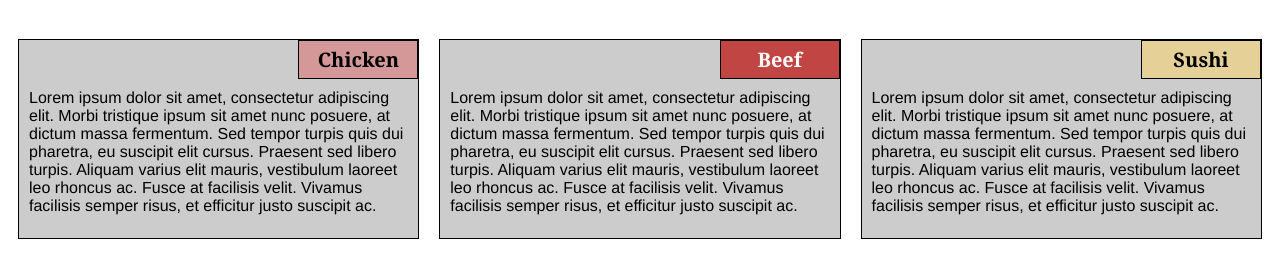
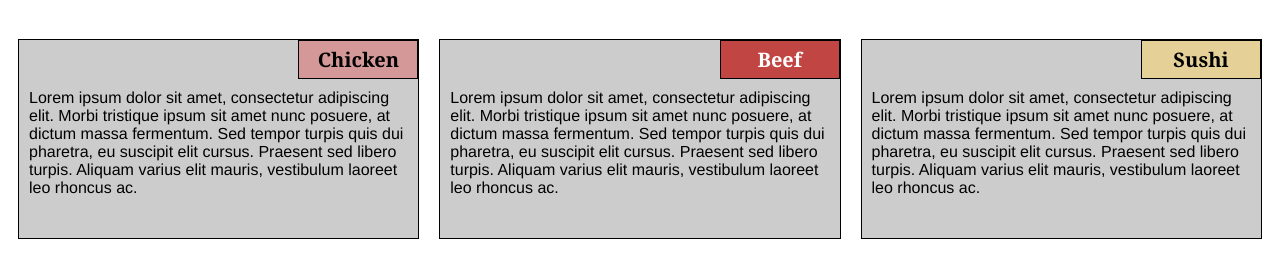
Before and after one commit to jfjuanmiguel/coursera-html-css-js-web-developers, a plain HTML site: page module2-solution/index.html in a window 1280 px wide. Shown: the part 61-338 px from the top of the page. Drawn offline with Linux system fonts and the light colour scheme.

Commit message:
remove text

```diff
--- a/module2-solution/index.html
+++ b/module2-solution/index.html
@@ -13,7 +13,7 @@
 			<section>
 				<div id="chicken">Chicken</div>
 				<p>
-					Lorem ipsum dolor sit amet, consectetur adipiscing elit. Morbi tristique ipsum sit amet nunc posuere, at dictum massa fermentum. Sed tempor turpis quis dui pharetra, eu suscipit elit cursus. Praesent sed libero turpis. Aliquam varius elit mauris, vestibulum laoreet leo rhoncus ac. Fusce at facilisis velit. Vivamus facilisis semper risus, et efficitur justo suscipit ac.
+					Lorem ipsum dolor sit amet, consectetur adipiscing elit. Morbi tristique ipsum sit amet nunc posuere, at dictum massa fermentum. Sed tempor turpis quis dui pharetra, eu suscipit elit cursus. Praesent sed libero turpis. Aliquam varius elit mauris, vestibulum laoreet leo rhoncus ac.
 				</p>
 			</section>
 		</div>
@@ -21,7 +21,7 @@
 			<section>
 				<div id="beef">Beef</div>
 				<p>
-					Lorem ipsum dolor sit amet, consectetur adipiscing elit. Morbi tristique ipsum sit amet nunc posuere, at dictum massa fermentum. Sed tempor turpis quis dui pharetra, eu suscipit elit cursus. Praesent sed libero turpis. Aliquam varius elit mauris, vestibulum laoreet leo rhoncus ac. Fusce at facilisis velit. Vivamus facilisis semper risus, et efficitur justo suscipit ac.
+					Lorem ipsum dolor sit amet, consectetur adipiscing elit. Morbi tristique ipsum sit amet nunc posuere, at dictum massa fermentum. Sed tempor turpis quis dui pharetra, eu suscipit elit cursus. Praesent sed libero turpis. Aliquam varius elit mauris, vestibulum laoreet leo rhoncus ac.
 				</p>
 			</section>
 		</div>
@@ -29,7 +29,7 @@
 			<section>
 				<div id="sushi">Sushi</div>
 				<p>
-					Lorem ipsum dolor sit amet, consectetur adipiscing elit. Morbi tristique ipsum sit amet nunc posuere, at dictum massa fermentum. Sed tempor turpis quis dui pharetra, eu suscipit elit cursus. Praesent sed libero turpis. Aliquam varius elit mauris, vestibulum laoreet leo rhoncus ac. Fusce at facilisis velit. Vivamus facilisis semper risus, et efficitur justo suscipit ac.
+					Lorem ipsum dolor sit amet, consectetur adipiscing elit. Morbi tristique ipsum sit amet nunc posuere, at dictum massa fermentum. Sed tempor turpis quis dui pharetra, eu suscipit elit cursus. Praesent sed libero turpis. Aliquam varius elit mauris, vestibulum laoreet leo rhoncus ac.
 				</p>
 			</section>
 		</div>
```
